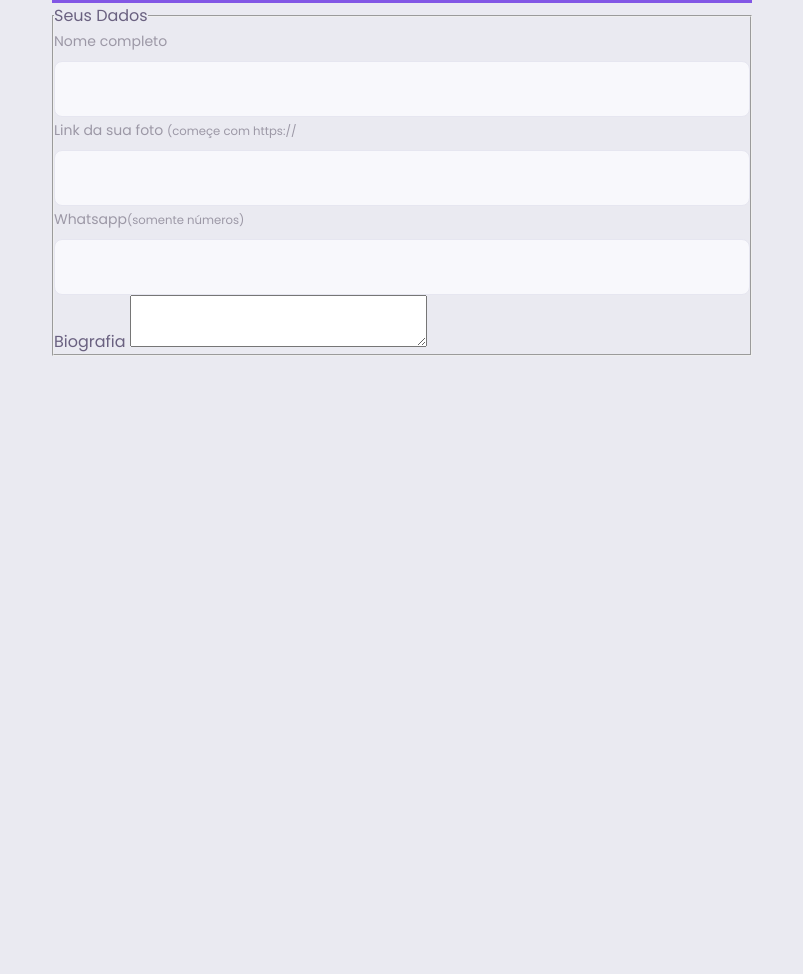
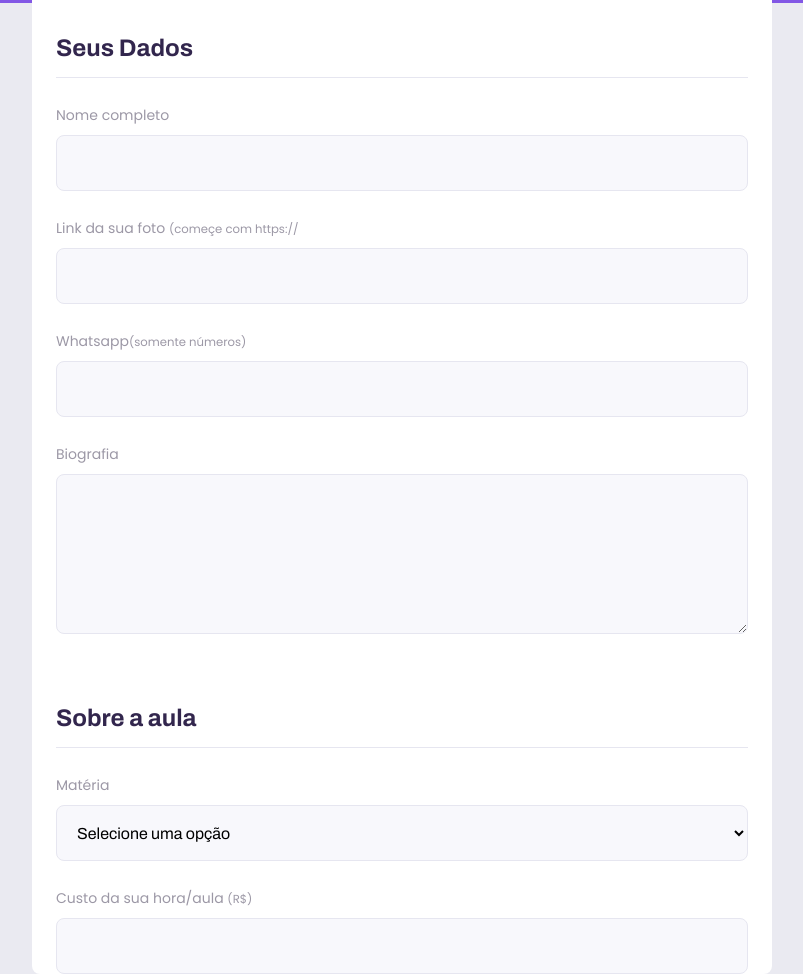
Before and after one commit to chrisdevindev/proffy_discovery-NLW-2, a plain HTML site: page give-classes.html in a window 1280 px wide. Shown: the part 337-1311 px from the top of the page, without its empty margins (238-1041 px from the left). Before the commit the page ends 800 px from the top, so only its background shows below. Drawn offline with Linux system fonts and the light colour scheme.

Commit message:
Adding Sobre a Aula fieldset

```diff
--- a/give-classes.html
+++ b/give-classes.html
@@ -1,9 +1,12 @@
 <!DOCTYPE html>
 <html lang="pt_br">
+
 <head>
     <meta charset="UTF-8">
     <meta name="viewport" content="width=device-width, initial-scale=1.0">
-    <link href="https://fonts.googleapis.com/css2?family=Archivo:wght@400;700&amp;family=Poppins:wght@400;600&amp;display=swap" rel="stylesheet">
+    <link
+        href="https://fonts.googleapis.com/css2?family=Archivo:wght@400;700&amp;family=Poppins:wght@400;600&amp;display=swap"
+        rel="stylesheet">
     <link rel="stylesheet" href="/styles/main.css">
     <link rel="stylesheet" href="/styles/partials/header.css">
     <link rel="stylesheet" href="/styles/partials/forms.css">
@@ -13,6 +16,7 @@
         online
     </title>
 </head>
+
 <body id="page-give-classes">
 
     <div id="container">
@@ -57,6 +61,36 @@
                         <textarea name="bio" id="bio" required></textarea>
                     </div>
                 </fieldset>
+
+                <fieldset>
+                    <legend>Sobre a aula</legend>
+                    <div class="select-block">
+                        <div class="select-block">
+                            <label for="subject">Matéria</label>
+                            <select name="subject" id="subject" required>
+                                <option value="">Selecione uma opção</option>
+                                <option value="1">Artes</option>
+                                <option value="2">Biologia</option>
+                                <option value="3">Ciências</option>
+                                <option value="4">Educação física</option>
+                                <option value="5">Física</option>
+                                <option value="6">Geografia</option>
+                                <option value="7">História</option>
+                                <option value="8">Matemática</option>
+                                <option value="9">Português</option>
+                                <option value="10">Química</option>
+                            </select>
+                        </div>
+
+                        <div class="input-block">
+                            <label for="cost">Custo da sua hora/aula
+                                <small>(R$)</small>
+                            </label>
+                            <input type="cost" id="cost" type="number" required>
+                        </div>
+                    </div>
+                </fieldset>
+
             </form>
         </main>
 
@@ -64,4 +98,5 @@
 
 
 </body>
+
 </html>
--- a/styles/partials/forms.css
+++ b/styles/partials/forms.css
@@ -1,12 +1,14 @@
 
 .select-block label,
-.input-block label{
+.input-block label,
+ .textarea-block label{
     font-size: 1.4rem;
     color: var(--color-text-complement);
 }
 
 .input-block input,
-.select-block select{
+.select-block select,
+.textarea-block textarea{
     width: 100%;
     height: 5.6rem;
     margin-top: 0.8rem;
@@ -18,11 +20,19 @@
     font: 1.6rem Archivo;
 }
 
-.input-block{
+.textarea-block textarea {
+    padding: 1.2rem 1.6rem;
+    height: 16rem;
+    resize: vertical;
+}
+
+.input-block,
+.textarea-block{
     position: relative;
 }
 
-.input-block:focus-within::after{
+.input-block:focus-within::after,
+.textarea-block:focus-within::after{
     content: "";
 
     width: calc(100% - 3.2rem);
--- a/styles/partials/page-give-classes.css
+++ b/styles/partials/page-give-classes.css
@@ -2,3 +2,50 @@
     width: 100vw;
     height: 100vh;
 }
+
+#page-give-classes main{
+    background: var(--color-box-base);
+    width: 100%;
+    max-width: 74rem;
+    border-radius: 0.8rem;
+    margin: -3.2rem auto 3.2rem;
+    padding-top: 6.4rem;
+}
+
+#page-give-classes fieldset{
+    border: none;
+    padding: 0 2.4rem;
+}
+
+#page-give-classes fieldset legend{
+    font: 700 2.4rem Archivo;
+    color: var(--color-text-title);
+    margin-bottom: 2.4rem;
+
+    display: flex;
+    align-items: center;
+    justify-content: space-between;
+
+    width: 100%;
+
+    padding-bottom: 1.6rem;
+    border-bottom: 1px solid var(--color-line-in-white);
+}
+#page-give-classes fieldset+fieldset{
+    margin-top: 6.4rem;
+}
+
+#page-give-classes .input-block+.input-block,  /* pegando um input-block que anterior a ele tenha um input-block*/
+#page-give-classes .input-block+.textarea-block,
+#page-give-classes .select-block+.input-block{
+    margin-top: 2.4rem;
+}
+
+
+
+
+@media (min-width: 700px){
+    #page-give-classes #container{
+        max-width: 100vw;
+    }
+}
```
Lines whose indentation alone changed are shown as unchanged.
